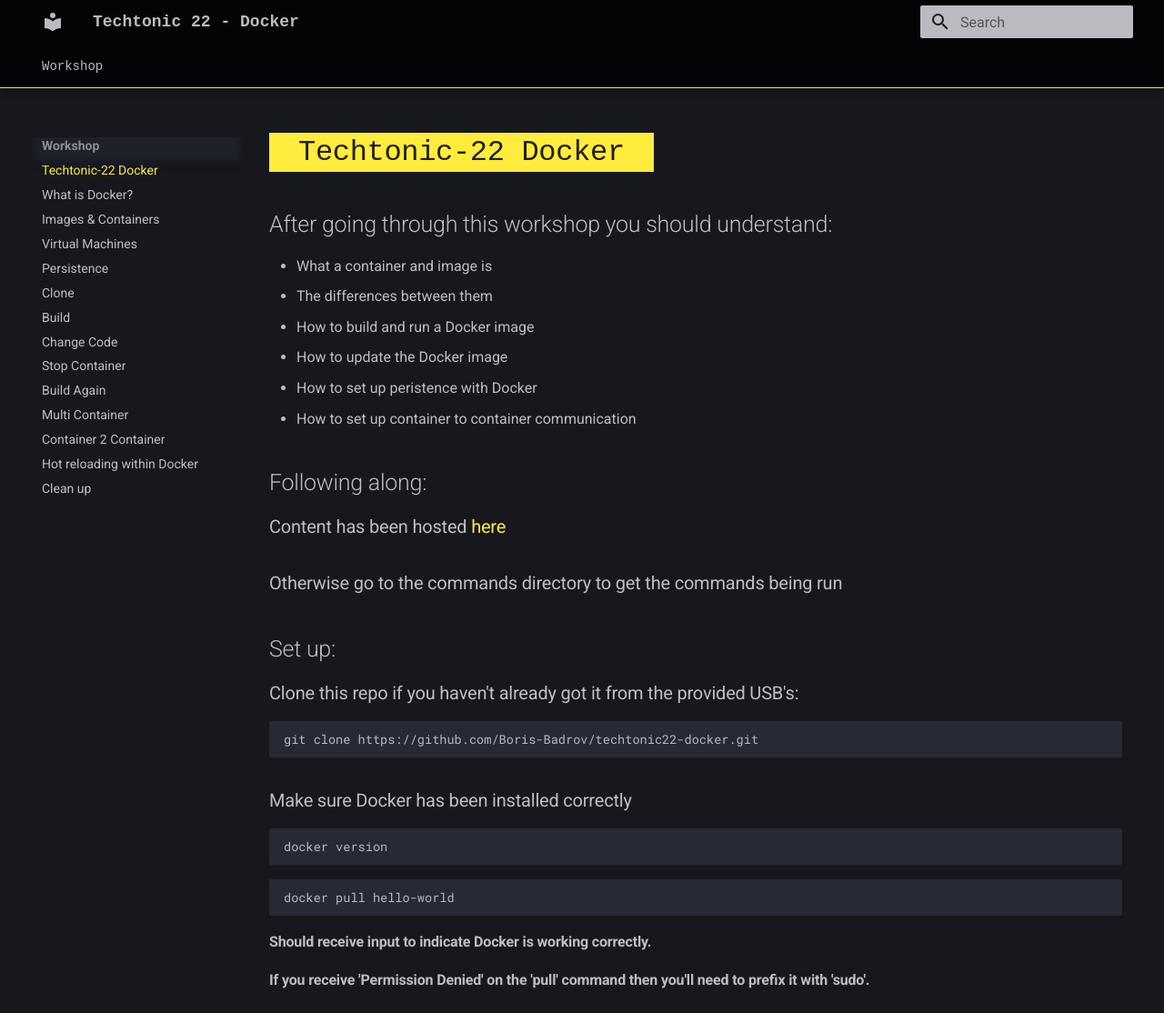
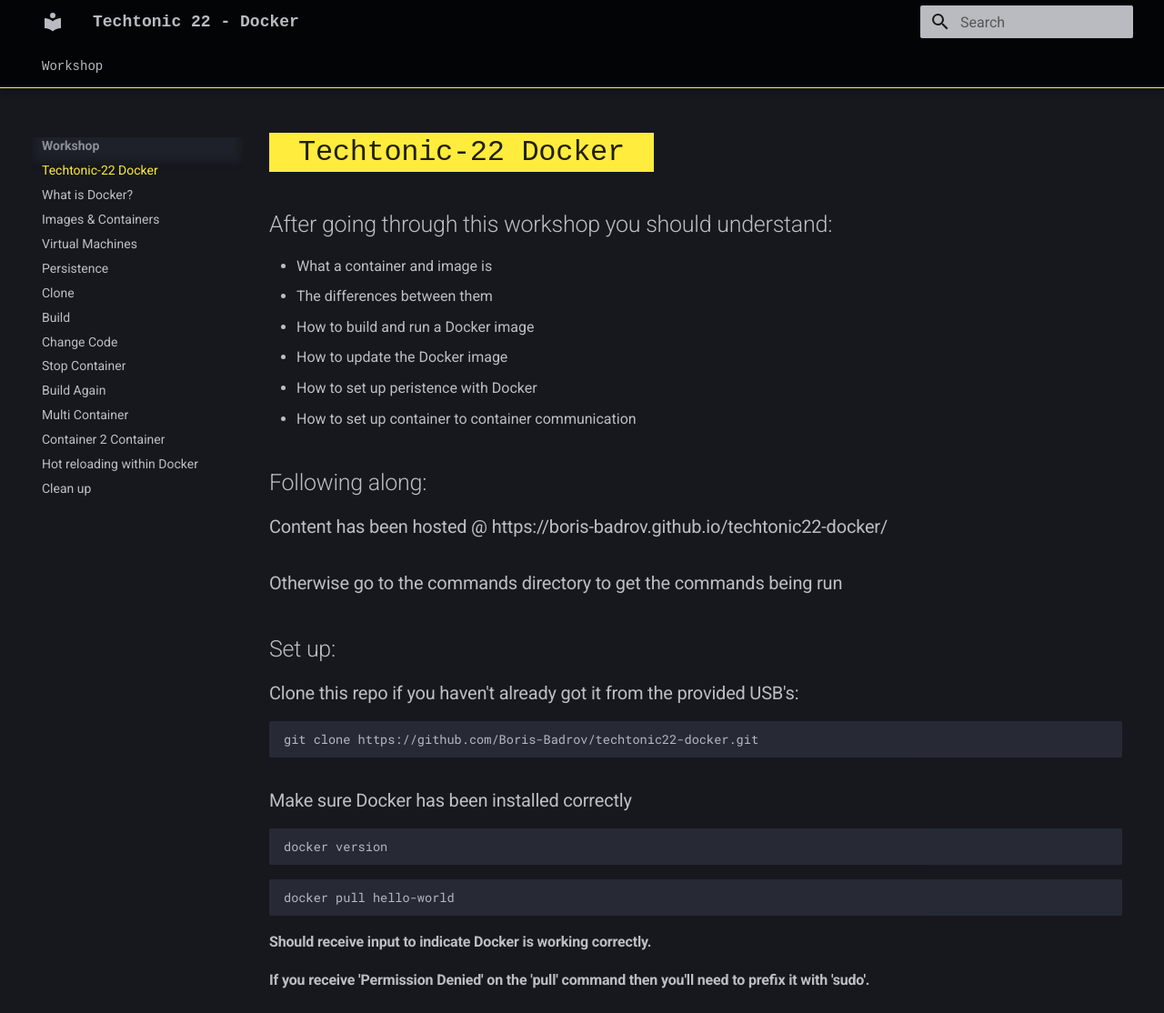
Before and after one commit to Boris-Badrov/techtonic22-docker, an MkDocs documentation site: the page built from docs/index.md, in a window 1280 px wide and 1114 px high. Shown: the whole window at 91% size. Built offline with MkDocs 1.6.1 and Material for MkDocs 9.7.7, drawn with Linux system fonts in a browser that asks for light colours; some web fonts are replaced.

Commit message:
url text

```diff
--- a/docs/index.md
+++ b/docs/index.md
@@ -14,7 +14,7 @@
 * How to set up container to container communication
 
 ## Following along:
-### Content has been hosted [here](https://boris-badrov.github.io/techtonic22-docker/)
+### Content has been hosted @ https://boris-badrov.github.io/techtonic22-docker/
 ### Otherwise go to the commands directory to get the commands being run
 
 ## Set up:
```
Also changed, not shown: README.md (+1 -1 lines).
